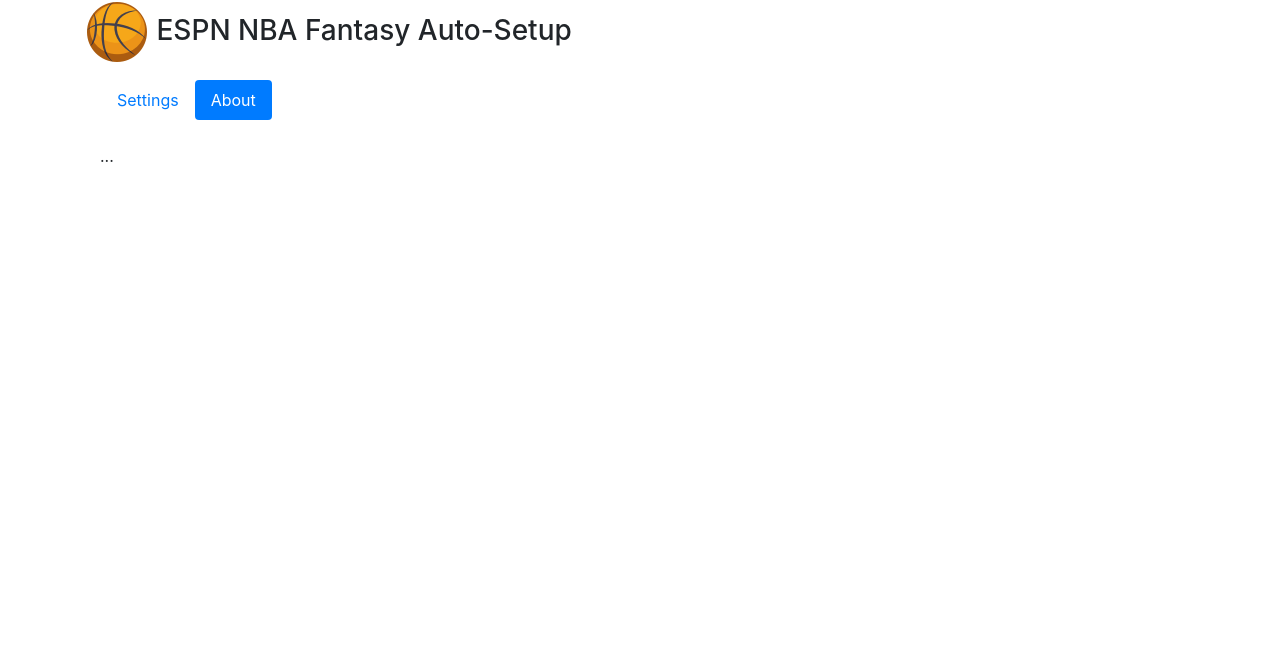
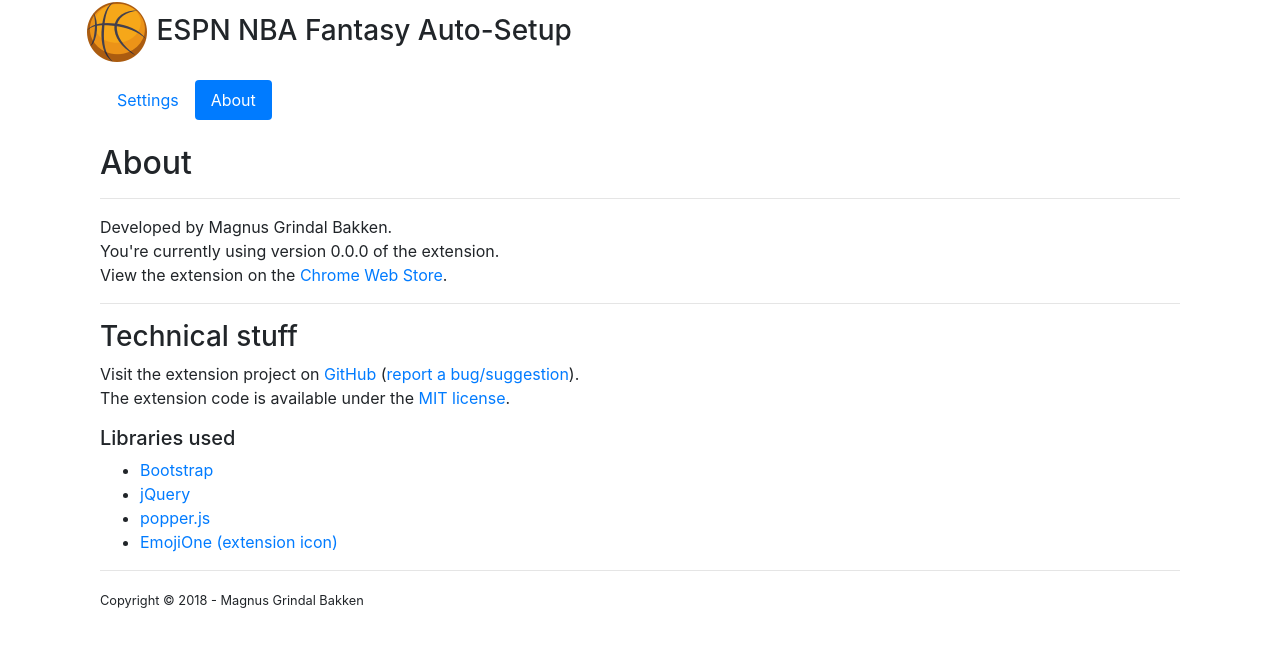
Before and after one commit to magnusbakken/espn-fantasy-autopick, a browser extension: page settings.html in a window 1280 px wide. Both pictures are taken after a click on the tab "About". Drawn offline with Linux system fonts and the light colour scheme.

Commit message:
Filled in About tab on settings page.

```diff
--- a/popup.js
+++ b/popup.js
@@ -36,7 +36,7 @@
 document.addEventListener("DOMContentLoaded", () => {
     console.debug("Loading popup...");
     const manifest = chrome.runtime.getManifest();
-    document.getElementById("versionSpan").innerText = `(${manifest.version})`;
+    document.querySelector(".versionNumber").innerText = `(${manifest.version})`;
     withSettings(restoreSettings);
 
     on("#setupCurrentPageButton", "click", performAutoSetup);
--- a/settings.html
+++ b/settings.html
@@ -38,10 +38,30 @@
                     <button id="saveButton" class="btn btn-primary" disabled>Save</button>
                 </div>
                 <div class="tab-pane container fade" id="tabs-about" role="tabpanel" aria-labelledby="tabs-about-tab">
-                    ...
+                    <h2>About</h2>
+                    <hr>
+                    <p>
+                        Developed by Magnus Grindal Bakken.<br>
+                        You're currently using version <span class="versionNumber"></span> of the extension.<br>
+                        View the extension on the <a href="https://chrome.google.com/webstore/detail/espn-nba-fantasy-team-aut/nmehekgchlioodlggejkfhiglajaonie" target="_blank">Chrome Web Store</a>.
+                    </p>
+                    <hr>
+                    <h3>Technical stuff</h3>
+                    <p>
+                        Visit the extension project on <a href="https://github.com/magnusbakken/espn-fantasy-autopick" target="_blank">GitHub</a> (<a href="https://github.com/magnusbakken/espn-fantasy-autopick/issues" target="_blank">report a bug/suggestion</a>).<br>
+                        The extension code is available under the <a href="https://opensource.org/licenses/MIT" target="_blank">MIT license</a>.
+                    </p>
+                    <h5>Libraries used</h5>
+                    <ul>
+                        <li><a href="https://getbootstrap.com/" target="_blank">Bootstrap</a></li>
+                        <li><a href="https://jquery.com/" target="_blank">jQuery</a></li>
+                        <li><a href="https://popper.js.org/" target="_blank">popper.js</a></li>
+                        <li><a href="https://www.emojione.com" target="_blank">EmojiOne (extension icon)</a></li>
+                    </ul>
+                    <hr>
+                    <small>Copyright &copy; 2018 - Magnus Grindal Bakken</small>
                 </div>
             </div>
-
         </div>
 
         <script src="jquery-3.2.1.slim.min.js"></script>
--- a/settings.js
+++ b/settings.js
@@ -74,6 +74,8 @@
 
 document.addEventListener("DOMContentLoaded", () => {
     console.debug("Loading settings...");
+    const manifest = chrome.runtime.getManifest();
+    document.querySelector(".versionNumber").innerText = manifest.version;
     withSettings(settings => {
         restoreSettings(settings);
         originalSettings = settings;
```
Also changed, not shown: popup.html (+1 -1 lines).
